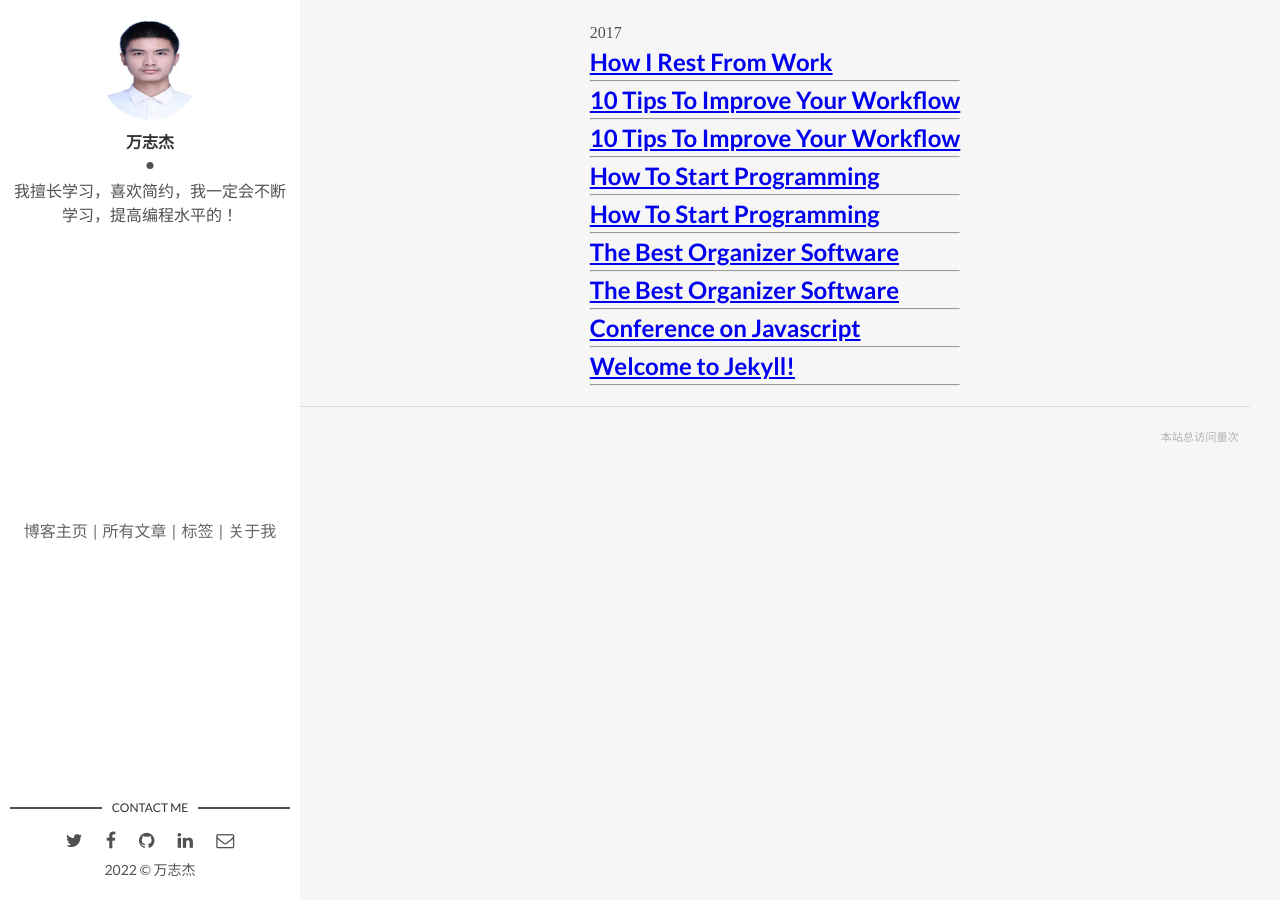
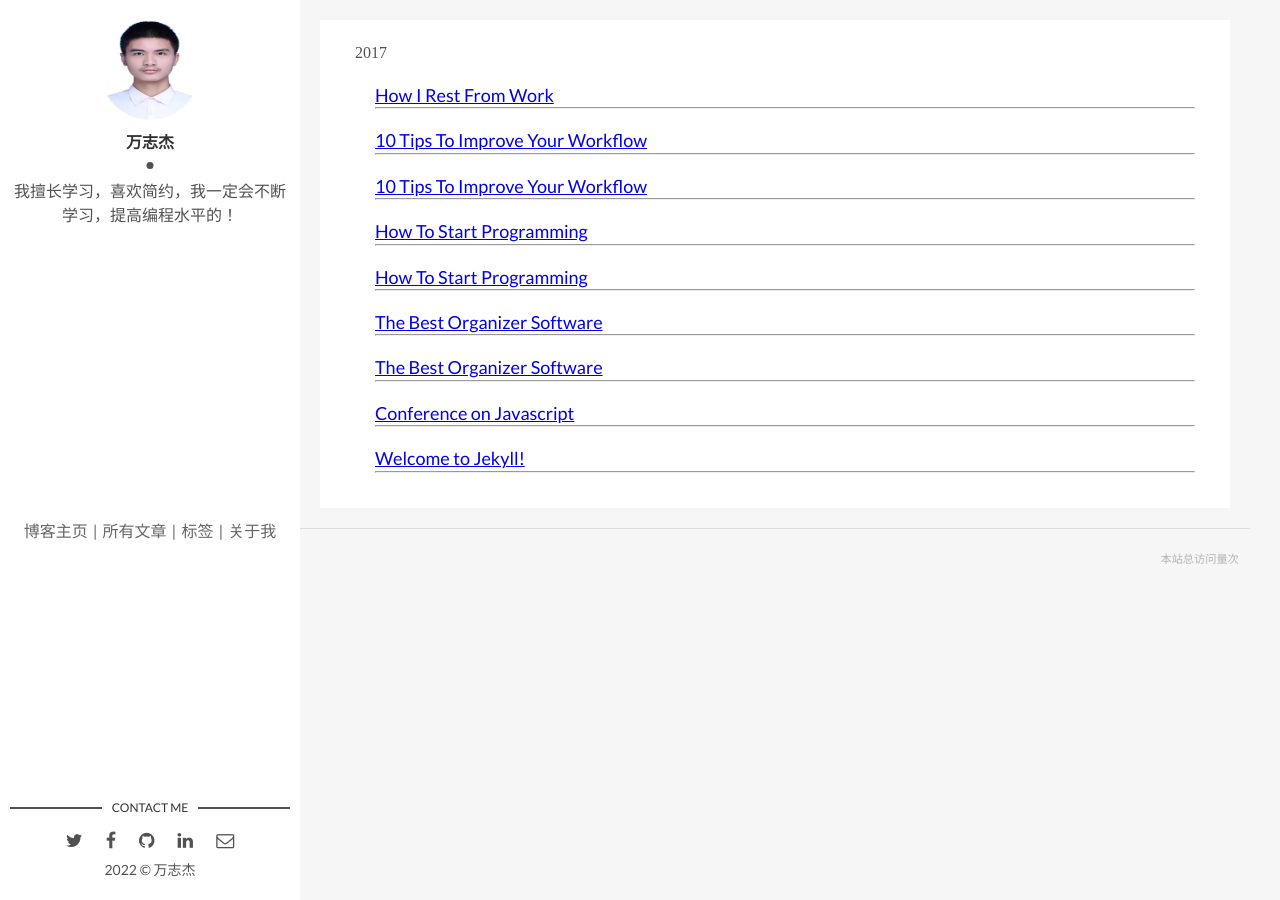
Before and after one commit to 19991010wan/19991010wan-Blog, a Jekyll site: the page built from archive.html, in a window 1280 px wide. Built offline with Jekyll 4.4.1, drawn with Linux system fonts in a browser that asks for light colours; nearby versions of some CDN libraries; comment, search, counter and statistics services are not loaded.

Commit message:
update css

```diff
--- a/assets/css/main.css
+++ b/assets/css/main.css
@@ -1392,6 +1392,41 @@ a.newer-posts:hover {
     font-weight: normal;
     margin: 15px 0 0 10px; }
 
+/* - - - - - - - - - - archive Styles - - - - - - - - - - */
+.blog-archive {
+  width: 100%;
+  background-color: #ffffff;
+  padding: 0 35px 20px; }
+  .blog-archive .mini-post-list {
+    margin: 20px 0 15px 0; }
+    .blog-archive .mini-post-list .tag-text {
+      font-weight: 200; }
+    .blog-archive .mini-post-list .post-preview {
+      position: relative; }
+      .blog-archive .mini-post-list .post-preview > a .post-title {
+        font-size: 16px;
+        font-weight: 500;
+        margin-top: 20px; }
+      .blog-archive .mini-post-list .post-preview > a .post-subtitle {
+        font-size: 13px; }
+      .blog-archive .mini-post-list .post-preview > .post-meta {
+        position: absolute;
+        right: 5px;
+        bottom: 0;
+        margin: 0;
+        font-size: 12px;
+        line-height: 12px; }
+      @media only screen and (min-width: 768px) {
+        .blog-archive .mini-post-list .post-preview {
+          margin-left: 20px; }
+          .blog-archive .mini-post-list .post-preview > a > .post-title {
+            font-size: 18px;
+            line-height: 1.3; }
+          .blog-archive .mini-post-list .post-preview > a > .post-subtitle {
+            font-size: 14px; }
+          .blog-archive .mini-post-list .post-preview .post-meta {
+            font-size: 18px; } }
+
 /* - - - - - - - - - - Media Styles - - - - - - - - - - */
 /* Medium Devices, Desktops */
 @media only screen and (max-width: 992px) {
```
